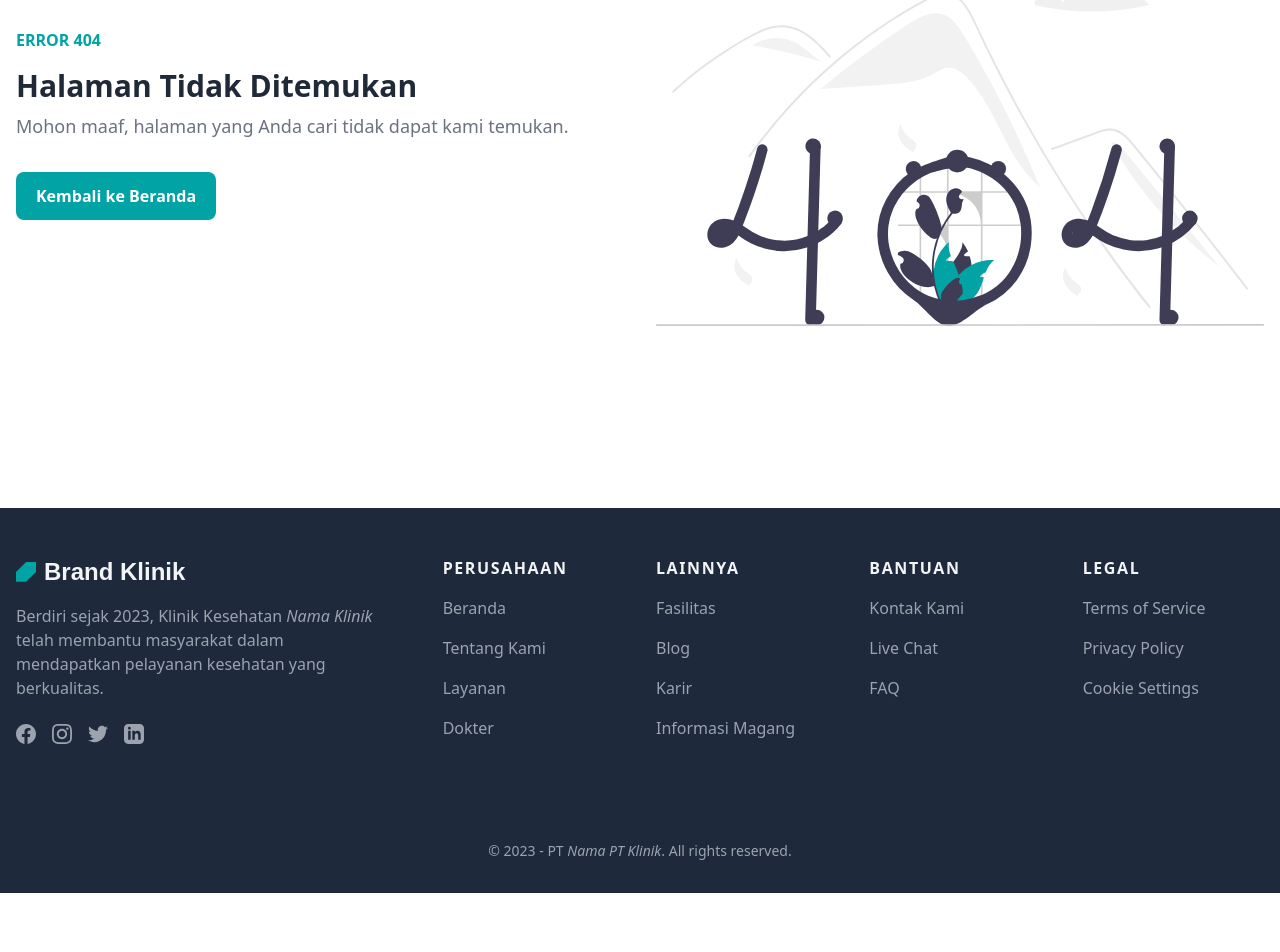
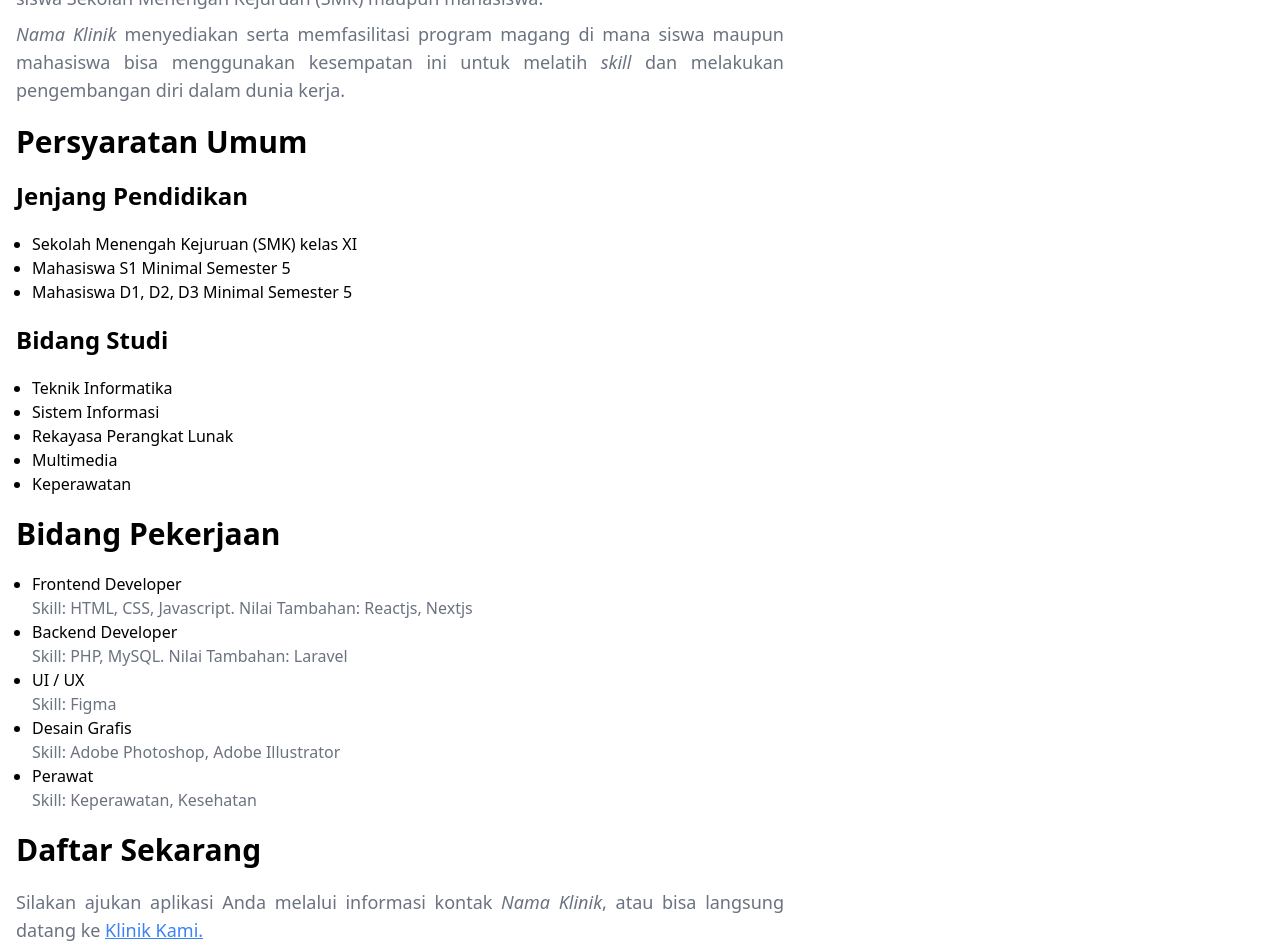
Before and after one commit to nuflakbrr/nouklinik, a Next.js app: page /internship in a window 1280 px wide. Before the commit this address had no page. Shown: the part 260-1212 px from the top of the page. Before the commit the page ends 1153 px from the top, so only its background shows below. Built offline with nearby package versions, Linux system fonts and the light colour scheme.

Commit message:
feat: create internship information page

```diff
--- /dev/null
+++ b/src/components/Containers/Internship/Internship.tsx
@@ -0,0 +1,132 @@
+import { FC } from 'react';
+import Head from 'next/head';
+
+const ContainerInternship: FC = () => {
+  return (
+    <>
+      <Head>
+        <title>Informasi Magang - Brand Klinik</title>
+      </Head>
+
+      <main className="pt-20">
+        <section className="pb-4 lg:py-20">
+          <div className="max-w-7xl mx-auto">
+            <div className="container">
+              <div className="flex flex-wrap items-center justify-start">
+                <div className="w-full px-4">
+                  <h1 className="text-2xl lg:text-3xl font-bold mb-3 lg:mb-5">
+                    Program Magang
+                  </h1>
+
+                  <div className="max-w-3xl">
+                    <p className="text-gray-500 xl:text-lg leading-relaxed text-justify mb-2">
+                      Program Magang adalah program latihan kerja industri yang
+                      umumnya dilakukan oleh siswa Sekolah Menengah Kejuruan
+                      (SMK) maupun mahasiswa.
+                    </p>
+
+                    <p className="text-gray-500 xl:text-lg leading-relaxed text-justify mb-5">
+                      <i>Nama Klinik</i> menyediakan serta memfasilitasi program
+                      magang di mana siswa maupun mahasiswa bisa menggunakan
+                      kesempatan ini untuk melatih <i>skill</i> dan melakukan
+                      pengembangan diri dalam dunia kerja.
+                    </p>
+                  </div>
+
+                  <h1 className="text-2xl lg:text-3xl font-bold mb-3 lg:mb-5">
+                    Persyaratan Umum
+                  </h1>
+
+                  <div className="mb-3 lg:mb-5">
+                    <h3 className="text-xl lg:text-2xl font-semibold mb-3 lg:mb-5">
+                      Jenjang Pendidikan
+                    </h3>
+
+                    <ul className="list-disc px-4">
+                      <li>Sekolah Menengah Kejuruan (SMK) kelas XI</li>
+                      <li>Mahasiswa S1 Minimal Semester 5</li>
+                      <li>Mahasiswa D1, D2, D3 Minimal Semester 5</li>
+                    </ul>
+                  </div>
+
+                  <div className="mb-3 lg:mb-5">
+                    <h3 className="text-xl lg:text-2xl font-semibold mb-3 lg:mb-5">
+                      Bidang Studi
+                    </h3>
+
+                    <ul className="list-disc px-4">
+                      <li>Teknik Informatika</li>
+                      <li>Sistem Informasi</li>
+                      <li>Rekayasa Perangkat Lunak</li>
+                      <li>Multimedia</li>
+                      <li>Keperawatan</li>
+                    </ul>
+                  </div>
+
+                  <div className="mb-3 lg:mb-5">
+                    <h1 className="text-2xl lg:text-3xl font-bold mb-3 lg:mb-5">
+                      Bidang Pekerjaan
+                    </h1>
+
+                    <ul className="list-disc px-4">
+                      <li>
+                        <p>Frontend Developer</p>
+                        <p className="text-gray-500">
+                          Skill: HTML, CSS, Javascript. Nilai Tambahan: Reactjs,
+                          Nextjs
+                        </p>
+                      </li>
+                      <li>
+                        <p>Backend Developer</p>
+                        <p className="text-gray-500">
+                          Skill: PHP, MySQL. Nilai Tambahan: Laravel
+                        </p>
+                      </li>
+                      <li>
+                        <p>UI / UX</p>
+                        <p className="text-gray-500">Skill: Figma</p>
+                      </li>
+                      <li>
+                        <p>Desain Grafis</p>
+                        <p className="text-gray-500">
+                          Skill: Adobe Photoshop, Adobe Illustrator
+                        </p>
+                      </li>
+                      <li>
+                        <p>Perawat</p>
+                        <p className="text-gray-500">
+                          Skill: Keperawatan, Kesehatan
+                        </p>
+                      </li>
+                    </ul>
+                  </div>
+
+                  <div className="mb-3 lg:mb-5">
+                    <h1 className="text-2xl lg:text-3xl font-bold mb-3 lg:mb-5">
+                      Daftar Sekarang
+                    </h1>
+
+                    <div className="max-w-3xl">
+                      <p className="text-gray-500 xl:text-lg leading-relaxed text-justify mb-5">
+                        Silakan ajukan aplikasi Anda melalui informasi kontak{' '}
+                        <i>Nama Klinik</i>, atau bisa langsung datang ke{' '}
+                        <a
+                          href="/contact#location"
+                          className="text-blue-500 hover:text-blue-600 underline"
+                        >
+                          Klinik Kami.
+                        </a>
+                      </p>
+                    </div>
+                  </div>
+                </div>
+              </div>
+            </div>
+          </div>
+        </section>
+      </main>
+    </>
+  );
+};
+
+export default ContainerInternship;
--- /dev/null
+++ b/src/pages/internship.tsx
@@ -0,0 +1,9 @@
+import { FC } from 'react';
+
+import ContainerInternship from '../components/Containers/Internship/Internship';
+
+const Internship: FC = () => {
+  return <ContainerInternship />;
+};
+
+export default Internship;
```
